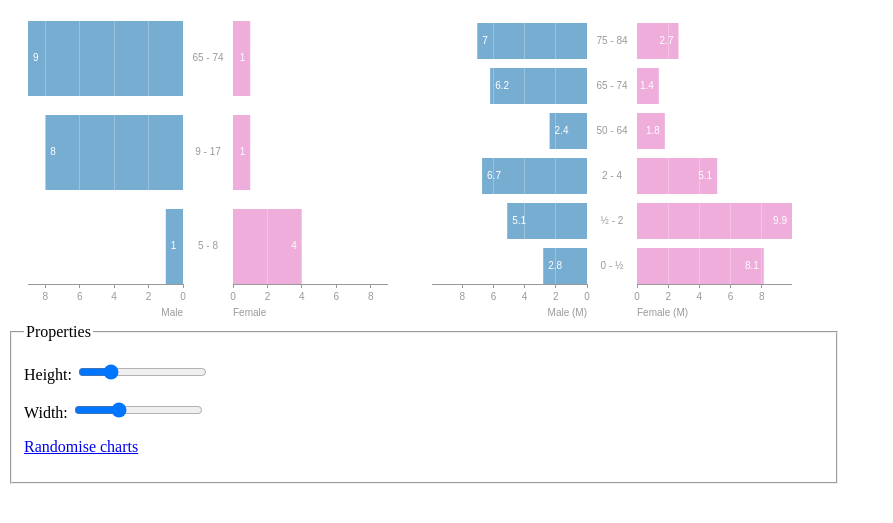
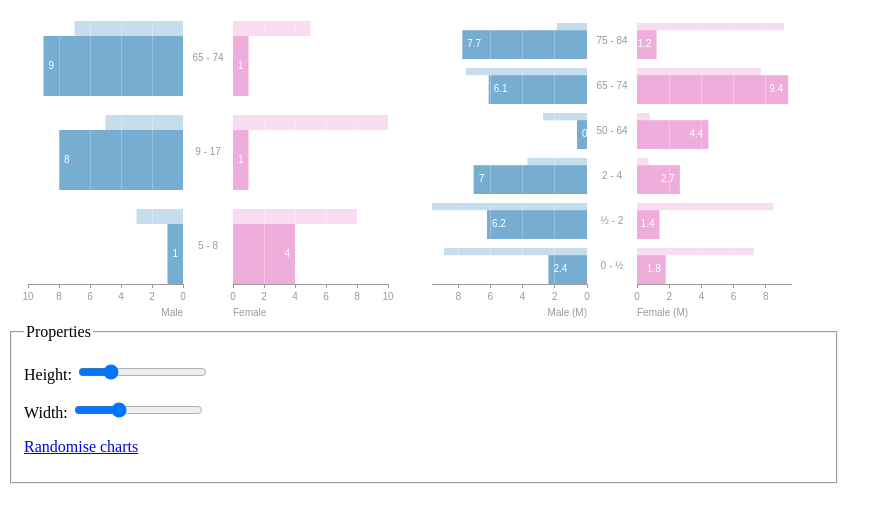
Before and after one commit to manastech/d3-charts, a plain HTML site: page src/populationPyramid/populationPyramid.html in a window 1280 px wide. Both pictures are taken after a click on the link "Randomise charts". Shown: the part 61-584 px from the top of the page, without its empty margins (0-893 px from the left). Drawn offline with nearby package versions, Linux system fonts and the light colour scheme.

Commit message:
Added comparison for population pyramid

```diff
--- a/src/populationPyramid/populationPyramid.html
+++ b/src/populationPyramid/populationPyramid.html
@@ -10,15 +10,26 @@
   <script type="text/javascript">
     var randomizeData = function(data, i) {
       var exponent = Math.round(Math.max(1, Math.random() * 10));
-      return data
-        .filter(function (item) { return Math.random() > 0.4;})
-        .map(function(item) {
+      var referenceRandomData = [];
+      var filtered = data.filter(function (item) { return Math.random() > 0.4;})
+
+      var randomData = filtered.map(function(item) {
         return {
           age: item.age,
           male: Math.round(Math.random() * Math.pow(10, exponent)),
           female: Math.round(Math.random() * Math.pow(10, exponent))
         };
       });
+
+      var randomReferenceData = filtered.map(function(item) {
+        return {
+          age: item.age,
+          male: Math.round(Math.random() * Math.pow(10, exponent)),
+          female: Math.round(Math.random() * Math.pow(10, exponent))
+        };
+      });
+
+      return {data: randomData, reference: randomReferenceData};
     };
 
     var type = function(d) {
@@ -47,8 +58,10 @@
 
       $('#randomise').on('click', function(evt){
         evt.preventDefault();
-        chart1.redraw(randomizeData(data));
-        chart2.redraw(randomizeData(data));
+        var data1 = randomizeData(data);
+        chart1.redraw(data1.data, data1.reference);
+        var data2 = randomizeData(data);
+        chart2.redraw(data2.data, data2.reference);
       });
 
       $('input[type="range"]').on('change', function() {
--- a/src/populationPyramid/populationPyramid.js
+++ b/src/populationPyramid/populationPyramid.js
@@ -12,139 +12,146 @@ function populationPyramid() {
   var my = function(selection) {
 
     var scaleX = d3.scale.linear();
+
     var scaleY = d3.scale.ordinal();
 
     var container = selection
         .attr("class", "populationPyramid");
 
-    var maleChart = container.append("g")
-        .attr("transform", "translate(" + margin.left + "," + margin.top + ")")
-        .attr("class", "male");
+    var groups = container.append("g");
 
-    var maleLabel = maleChart.append("text")
-        .attr("class", "label")
-        .attr("dy", "-0.35em");
+    var maleAxisX = container.append("g")
+        .attr("class", "axis x");
 
-    var maleBars = maleChart.append("g");
+    var maleGuidesX = container.append("g")
+          .attr("class", "guides")
+          .attr("transform", "translate(" + margin.left + "," + margin.top + ")");
 
-    var maleAxisX = maleChart.append("g")
-        .attr("class", "x axis");
+    var maleLabel = container.append("text")
+        .attr("class", "male label")
+        .attr("dy", "-0.35em")
 
-    var maleGuidesX = maleChart.append("g")
+    var femaleAxisX = container.append("g")
+        .attr("class", "axis x");
+
+    var femaleGuidesX = container.append("g")
           .attr("class", "guides");
 
-    var femaleChart = container.append("g")
-        .attr("class", "female");
-
-    var femaleLabel = femaleChart.append("text")
-        .attr("class", "label")
+    var femaleLabel = container.append("text")
+        .attr("class", "female label")
         .attr("dy", "-0.35em");
-
-    var femaleBars = femaleChart.append("g");
-
-    var femaleAxisX = femaleChart.append("g")
-        .attr("class", "x axis");
-
-    var femaleGuidesX = femaleChart.append("g")
-          .attr("class", "guides");
-
-    var ageGroups = container.append("g")
-        .attr("class", "y axis");
 
     var prefix = function(d) {
       var prefix = d3.formatPrefix(scaleX.domain()[1], 0);
       return d3.round(prefix.scale(d), 1);
     }
 
-    my.redraw = function(d) {
+    my.redraw = function(d, rd) {
 
       // Store data in selection if set
       if (arguments.length) selection.datum(d);
       var data = d || selection.datum();
 
+      if (arguments.length > 1) my.referenceData = rd;
+      var referenceData = my.referenceData;
 
-      // Set up scales
+      // Set attributes based on height/width
+      scaleX.range([0, width]);
+      scaleY.rangeRoundBands([height, 0], .2, 0);
 
-      scaleX.range([0, width])
-        .domain([0, d3.max(data, function(d) { return Math.max(d.male, d.female); })]);
+      container
+          .attr("width", width * 2 + margin.left + margin.right + margin.gutter)
+          .attr("height", height + margin.top + margin.bottom);
 
-      scaleY.rangeRoundBands([height, 0], .2, 0)
-        .domain(data.map(function(d) { return d.age; }));
+      maleAxisX.attr("transform", "translate(" + margin.left + "," + (height + margin.top) + ")");
 
-      var invertedScaleX = scaleX.copy().range([width, 0]);
+      maleLabel
+          .attr("y", height + margin.top + margin.bottom)
+          .attr("x", margin.left + width);
+
+      femaleAxisX.attr("transform", "translate(" + (margin.left + width + margin.gutter) + "," + (height + margin.top) + ")");
+      femaleGuidesX.attr("transform", "translate(" + (margin.left + width + margin.gutter) + "," + margin.top + ")");
+
+      femaleLabel
+          .attr("x", margin.left + width + margin.gutter)
+          .attr("y", height + margin.top + margin.bottom);
 
 
-      // Set properties based on size
+      // Bind data and draw
+      scaleX.domain([0, d3.max(data.concat(referenceData || []), function(d) { return Math.max(d.male, d.female); })]);
+      scaleY.domain(data.map(function(d) { return d.age; }));
+      invertedScaleX = scaleX.copy().range([width, 0]);
 
-      container
-        .attr("width", width * 2 + margin.left + margin.right + margin.gutter)
-        .attr("height", height + margin.top + margin.bottom);
+      var offset = height - d3.extent(scaleY.range())[1] - scaleY.rangeBand(),
+          symbol = d3.formatPrefix(scaleX.domain()[1], 0).symbol,
+          barHeight = scaleY.rangeBand() * (referenceData? .8 : 1);
+          referenceBarHeight = scaleY.rangeBand() * (referenceData? .2 : 0);
 
-      maleLabel
-        .attr("x", width)
-        .attr("y", height + margin.top + margin.bottom)
+      groups.transition()
+          .attr("transform", "translate(0," + offset + ")");
 
-      maleAxisX
-        .attr("transform", "translate(0," + height + ")");
-
-      femaleChart
-        .attr("transform", "translate(" + (margin.left + width + margin.gutter) + "," + margin.top + ")")
-
-      femaleLabel
-        .attr("y", height + margin.top + margin.bottom);
-
-      femaleAxisX
-        .attr("transform", "translate(0," + height + ")");
-
-      var offset = height - d3.extent(scaleY.range())[1] - scaleY.rangeBand();
-      maleBars.transition().attr("transform", "translate(0," + offset + ")");
-      femaleBars.transition().attr("transform", "translate(0," + offset + ")");
-      ageGroups.transition().attr("transform", "translate(" + (margin.left + width + margin.gutter / 2) + ", " + (offset + margin.top) + ")");
-
-
-      // Male data processing
-
-      var maleBar = maleBars.selectAll(".bar")
+      var group = groups.selectAll(".group")
           .data(data);
 
-      maleBar.enter().append("rect")
+      var groupEnter = group.enter().append("g")
+          .attr("class", "group")
+          .attr("transform", function(d) {  var offset = lastData? (lastData.length - data.length) * lastScaleY.rangeBand() : scaleY(d.age);  return "translate(0," + offset + ")";});
+
+      group.transition()
+          .attr("transform", function(d) {  var offset = scaleY(d.age);  return "translate(0," + offset + ")";});
+
+      group.exit().transition()
+          .attr("transform", function(d) { var offset = (data.length - lastData.length) * scaleY.rangeBand();  return "translate(0," + offset + ")" })
+          .remove();
+
+      groupEnter.append("text")
+          .attr("class", "label")
+
+      group.select(".label").transition()
+          .attr("x", margin.left + width + margin.gutter / 2)
+          .attr("y", scaleY.rangeBand() / 2)
+          .text(function(d) { return d.age});
+
+      var maleEnter = groupEnter.append("g")
+          .attr("class", "male")
+          .attr("transform", "translate(" + margin.left +  ",0)");
+
+      maleEnter.append("rect")
           .attr("class", "bar")
-          .attr("x", width)
-          .attr("y", function(d) { return lastData? (lastData.length - data.length) * lastScaleY.rangeBand() : scaleY(d.age);})
-          .attr("width", 0)
           .attr("height", lastScaleY? lastScaleY.rangeBand() : scaleY.rangeBand());
 
-      maleBar.transition()
-          .attr("x", function(d) { return width - scaleX(d.male); })
-          .attr("y", function(d) { return scaleY(d.age); })
-          .attr("width", function(d) { return scaleX(d.male);})
-          .attr("height", scaleY.rangeBand());
+      maleEnter.append("rect")
+          .attr("class", "reference");
 
-      maleBar.exit().transition()
-          .attr("x", width)
-          .attr("y", function(d) { return (data.length - lastData.length) * scaleY.rangeBand(); })
-          .attr("width", 0)
-          .attr("height", scaleY.rangeBand())
-          .remove();
+      maleEnter.append("text")
+          .attr("class", "value");
 
-      var maleValue = maleBars.selectAll(".value")
-          .data(data);
+      var male = group.select(".male")
+          .attr("transform", "translate(" + (margin.left) + ",0)");;
 
-      maleValue.enter().append("text")
-          .attr("class", "value")
-          .attr("x", width)
-          .attr("y", function(d) { return lastData? (lastData.length - data.length) * lastScaleY.rangeBand() + lastScaleY.rangeBand() / 2 : scaleY(d.age) + scaleY.rangeBand() / 2;})
-          .attr("dx", "5");
+      male.select(".bar").transition()
+          .attr("x", function (d) { return width - scaleX(d.male);})
+          .attr("y", referenceBarHeight)
+          .attr("height", barHeight)
+          .attr("width", function (d) { return scaleX(d.male)});
 
-      maleValue.transition()
-          .attr("x", function(d) { return  width - scaleX(d.male); })
-          .attr("y", function(d) { return scaleY(d.age) + scaleY.rangeBand() / 2;})
-          .text(function(d) { return prefix(d.male); });
+      male.select(".value").transition()
+          .attr("x", function (d) { return width - scaleX(d.male);})
+          .attr("y", referenceBarHeight + barHeight / 2)
+          .attr("dx", "5")
+          .text(function (d) { return prefix(d.male)});
 
-      maleValue.exit().transition()
-          .attr("x", width)
-          .attr("y", function(d) { return (data.length - lastData.length) * scaleY.rangeBand();})
-          .remove();
+      if(referenceData) {
+        male.select(".reference").transition()
+            .attr("x", function (d,i) { return width - scaleX(referenceData[i].male);})
+            .attr("height", referenceBarHeight)
+            .attr("width", function (d,i) { return scaleX(referenceData[i].male)});
+      } else {
+        male.select(".reference").transition()
+            .attr("x", width)
+            .attr("height", 0)
+            .attr("width", 0);
+      }
 
       maleAxisX.transition()
           .call(d3.svg.axis()
@@ -163,47 +170,46 @@ function populationPyramid() {
                   .outerTickSize(0)
                   .innerTickSize(height));
 
+      maleLabel.text("Male" + (symbol.length? " (" + symbol + ")" : ""));
 
-      // Female data processing
+      var femaleEnter = groupEnter.append("g")
+          .attr("class", "female")
+          .attr("transform", "translate(" + (margin.left + width + margin.gutter) +  ",0)");
 
-      var femaleBar = femaleBars.selectAll(".bar")
-         .data(data);
-
-      femaleBar.enter().append("rect")
+      femaleEnter.append("rect")
           .attr("class", "bar")
-          .attr("y", function(d) { return lastData? (lastData.length - data.length) * lastScaleY.rangeBand() : scaleY(d.age);})
-          .attr("width", 0)
           .attr("height", lastScaleY? lastScaleY.rangeBand() : scaleY.rangeBand());
 
-      femaleBar.transition()
-          .attr("y", function(d) { return scaleY(d.age); })
-          .attr("width", function(d) { return scaleX(d.female);})
-          .attr("height", scaleY.rangeBand());
+      femaleEnter.append("rect")
+          .attr("class", "reference");
 
-      femaleBar.exit().transition()
-          .attr("x", 0)
-          .attr("y", function(d) { return (data.length - lastData.length) * scaleY.rangeBand(); })
-          .attr("width", 0)
-          .attr("height", scaleY.rangeBand())
-          .remove();
+      femaleEnter.append("text")
+          .attr("class", "value");
 
-      var femaleValue = femaleBars.selectAll(".value")
-          .data(data);
+      var female = group.select(".female")
+          .attr("transform", "translate(" + (margin.left + width + margin.gutter) + ",0)");;
 
-      femaleValue.enter().append("text")
-          .attr("class", "value")
-          .attr("y", function(d) { return lastData? (lastData.length - data.length) * lastScaleY.rangeBand() + lastScaleY.rangeBand() / 2 : scaleY(d.age) + scaleY.rangeBand() / 2;})
-          .attr("dx", "-5");
+      female.select(".bar").transition()
+          .attr("y", referenceBarHeight)
+          .attr("height", barHeight)
+          .attr("width", function (d) { return scaleX(d.female)});
 
-      femaleValue.transition()
-          .attr("x", function(d) { return  scaleX(d.female); })
-          .attr("y", function(d) { return scaleY(d.age) + scaleY.rangeBand() / 2;})
-          .text(function(d) { return prefix(d.female); });
+      female.select(".value").transition()
+          .attr("x", function (d) { return scaleX(d.female);})
+          .attr("y", referenceBarHeight + barHeight / 2)
+          .attr("dx", "-5")
+          .text(function (d) { return prefix(d.female)});
 
-      femaleValue.exit().transition()
-          .attr("x", 0)
-          .attr("y", function(d) { return (data.length - lastData.length) * scaleY.rangeBand();})
-          .remove();
+
+      if (referenceData) {
+        female.select(".reference").transition()
+            .attr("height", referenceBarHeight)
+            .attr("width", function (d,i) { return scaleX(referenceData[i].female)});
+      } else {
+        female.select(".reference").transition()
+            .attr("height", 0)
+            .attr("width", 0);
+      }
 
       femaleAxisX.transition()
           .call(d3.svg.axis()
@@ -222,26 +228,7 @@ function populationPyramid() {
                   .outerTickSize(0)
                   .innerTickSize(height));
 
-
-      // Age groups processing
-
-      var ageGroup = ageGroups.selectAll("text")
-          .data(data);
-
-      ageGroup.enter().append("text")
-          .attr("class", "y axis")
-          .attr("y", function(d) { return lastData? (lastData.length - data.length) * lastScaleY.rangeBand() + lastScaleY.rangeBand() / 2 : scaleY(d.age) + scaleY.rangeBand() / 2;});
-
-      ageGroup.transition()
-          .attr("y", function(d) { return scaleY(d.age) + scaleY.rangeBand() / 2; })
-          .text(function(d) { return d.age; });
-
-      ageGroup.exit().transition()
-          .attr("y", function(d) { return (data.length - lastData.length) * scaleY.rangeBand(); })
-          .remove();
-      var symbol = d3.formatPrefix(scaleX.domain()[1], 0).symbol;
       femaleLabel.text("Female" + (symbol.length? " (" + symbol + ")" : ""));
-      maleLabel.text("Male" + (symbol.length? " (" + symbol + ")" : ""));
 
       lastData = data;
       lastScaleY = scaleY;
```
Also changed, not shown: src/populationPyramid/populationPyramid.css (+39 -27 lines). Lines whose indentation alone changed are shown as unchanged.
